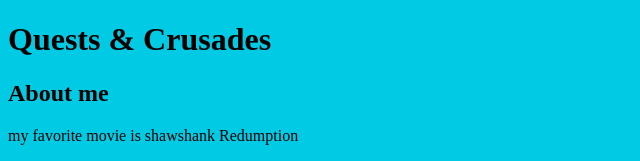
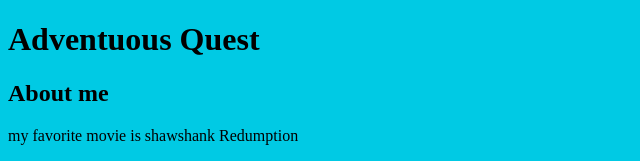
Before and after one commit to amusameh/my-repo-tut, a plain HTML site: page index.html in a window 1280 px wide. Shown: the top 161 px of the page, without its empty margins (0-640 px from the left). Drawn offline with Linux system fonts and the light colour scheme.

Commit message:
Revert "Add new heading 'Quests & Crusades'"
This reverts commit 9c10822b5f78f3ebf681671ffcab1f6bb694a696.

```diff
--- a/index.html
+++ b/index.html
@@ -10,7 +10,7 @@
 <body>
 
 	<header>
-    	<h1>Quests & Crusades</h1>
+    	<h1>Adventuous Quest</h1>
 	</header>
 
 	<div class="container">
```
